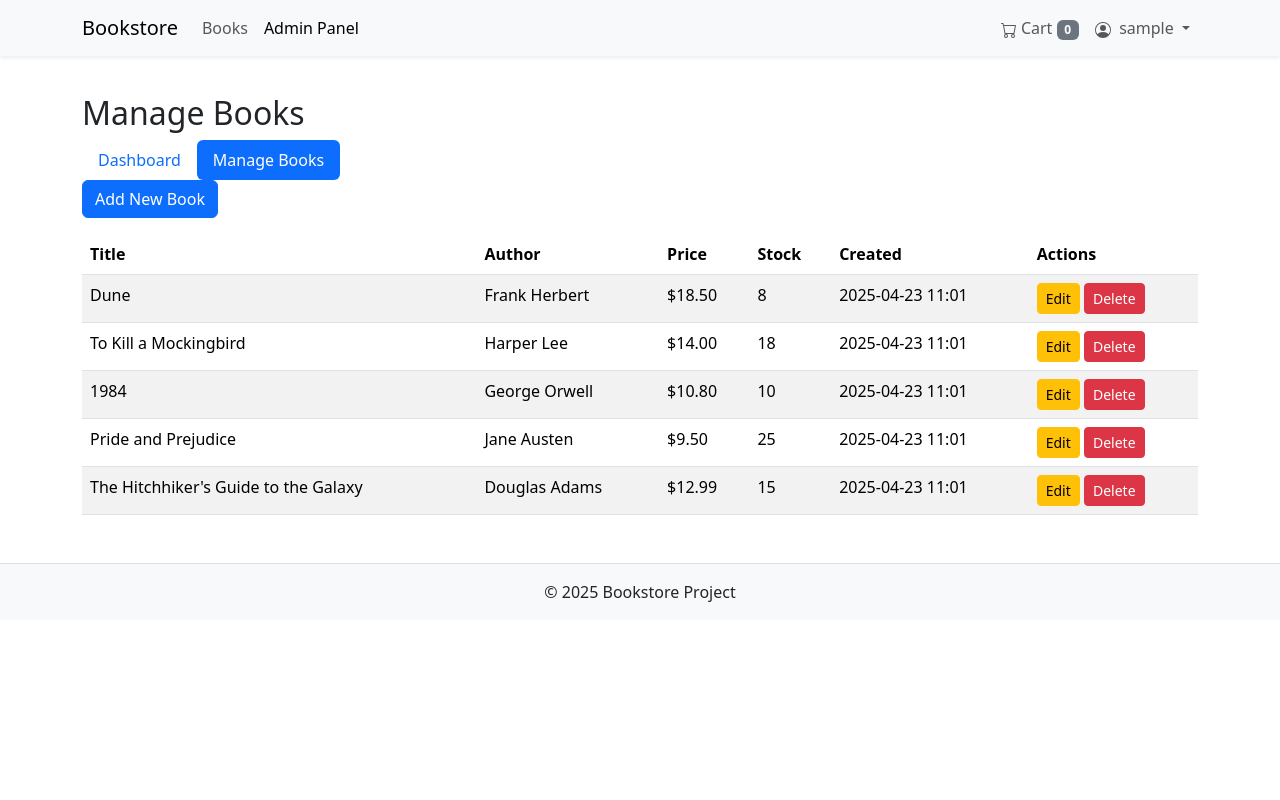
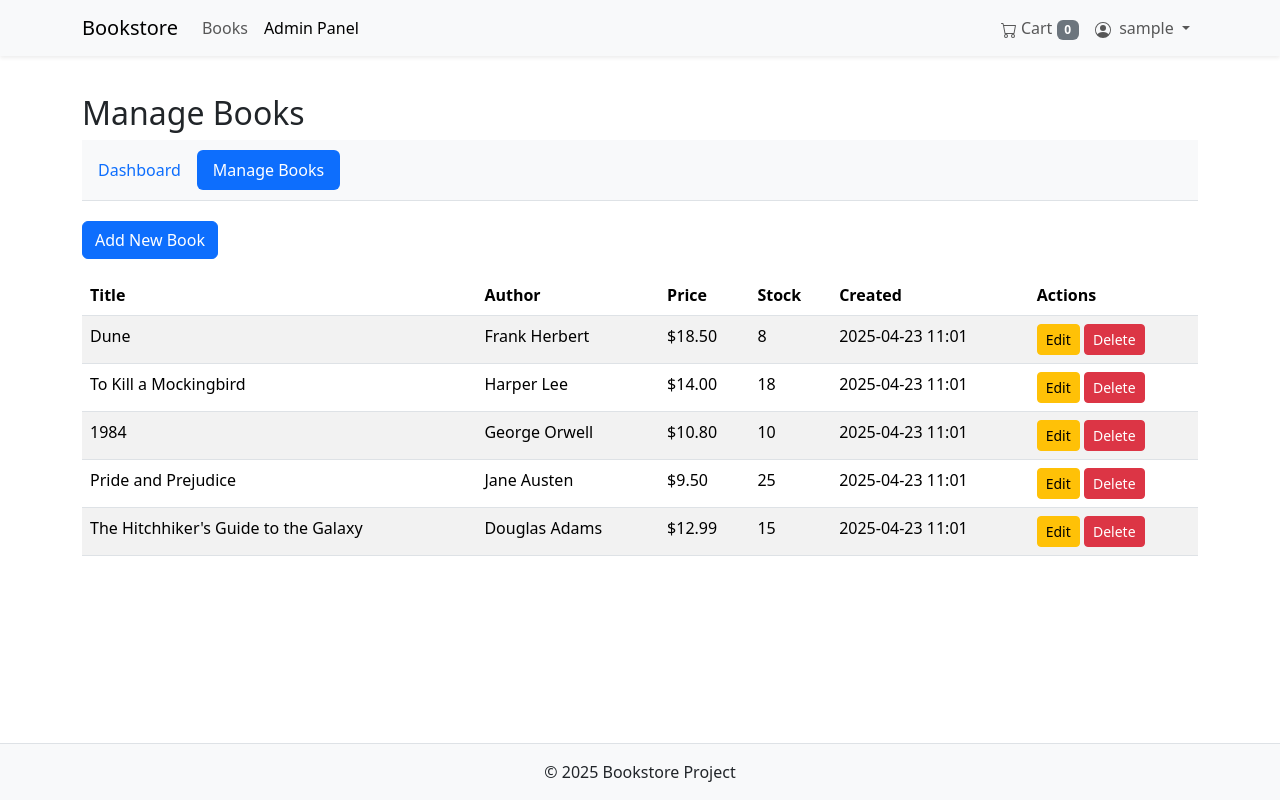
Before and after one commit to Ramharsh-aidev/BookStore, a Django app: page /custom-admin/books/ in a window 1280 px wide. Run offline with Django 5.2, Linux system fonts and the light colour scheme; the visitor is signed in with stand-in values (Sample User, id 1); data comes from the database, SQL or seed files in the repository.

Commit message:
Fixed the books rendering issue

```diff
--- a/static/css/style.css
+++ b/static/css/style.css
@@ -1,14 +1,68 @@
-/* static/css/style.css */
+html {
+    height: 100%; /* Make sure html element takes full height */
+  }
+
   body {
-    padding-top: 56px; /* Adjust if navbar height changes */
+    display: flex;          /* Enable Flexbox */
+    flex-direction: column; /* Stack children vertically (nav, main, footer) */
+    min-height: 100%;     /* Make body at least the full viewport height */
+    padding-top: 70px;      /* Existing padding for fixed navbar - adjust if your navbar height is different */
   }
+
+  main.container { /* Target the main content area */
+    flex-grow: 1; /* Allow the main content area to grow and push the footer down */
+  }
+  /* If your {% block content %} is directly inside body, you might target 'main' or a wrapper div */
+
+
+  /* --- Original and Basic Styles --- */
 
   .container {
     max-width: 1140px; /* Or your preferred width */
+    /* You might need width: 100%; here if you want the container to span full width within its parent */
   }
 
   .card {
     border: 1px solid #ddd;
+    margin-bottom: 1.5rem; /* Add some space below cards */
   }
 
-/* Add more custom styles here */
+  /* Styling for Django Messages (using Bootstrap alert colors as reference) */
+  .messages { list-style: none; padding: 0; margin: 1rem 0 0 0; }
+  .messages li.alert { /* Combined alert classes for styling */
+      padding: 10px 15px;
+      margin-bottom: 10px;
+      border-radius: 4px;
+      border: 1px solid transparent;
+  }
+  .messages li.success { background-color: #d4edda; color: #155724; border-color: #c3e6cb; }
+  .messages li.error { background-color: #f8d7da; color: #721c24; border-color: #f5c6cb; }
+  .messages li.info { background-color: #d1ecf1; color: #0c5460; border-color: #bee5eb; }
+  .messages li.warning { background-color: #fff3cd; color: #856404; border-color: #ffeeba; }
+
+  /* Form Validation Error Styling */
+  .form-error {
+      color: #dc3545; /* Bootstrap danger color */
+      font-size: 0.875em;
+      margin-top: 0.25rem; /* Add a little space below the input */
+  }
+  input.is-invalid, textarea.is-invalid { /* Style the input itself */
+      border-color: #dc3545;
+  }
+
+  /* Custom Admin Panel Navigation */
+  .admin-nav {
+      background-color: #f8f9fa; /* Light grey background */
+      padding: 10px 0;
+      margin-bottom: 20px;
+      border-bottom: 1px solid #dee2e6; /* Subtle border */
+  }
+
+  /* Footer basic styling */
+  footer.bg-light {
+      /* Ensure it doesn't shrink if using flexbox */
+      flex-shrink: 0;
+  }
+
+
+  /* --- Add more custom styles below as needed --- */
```
Lines whose indentation alone changed are shown as unchanged.
